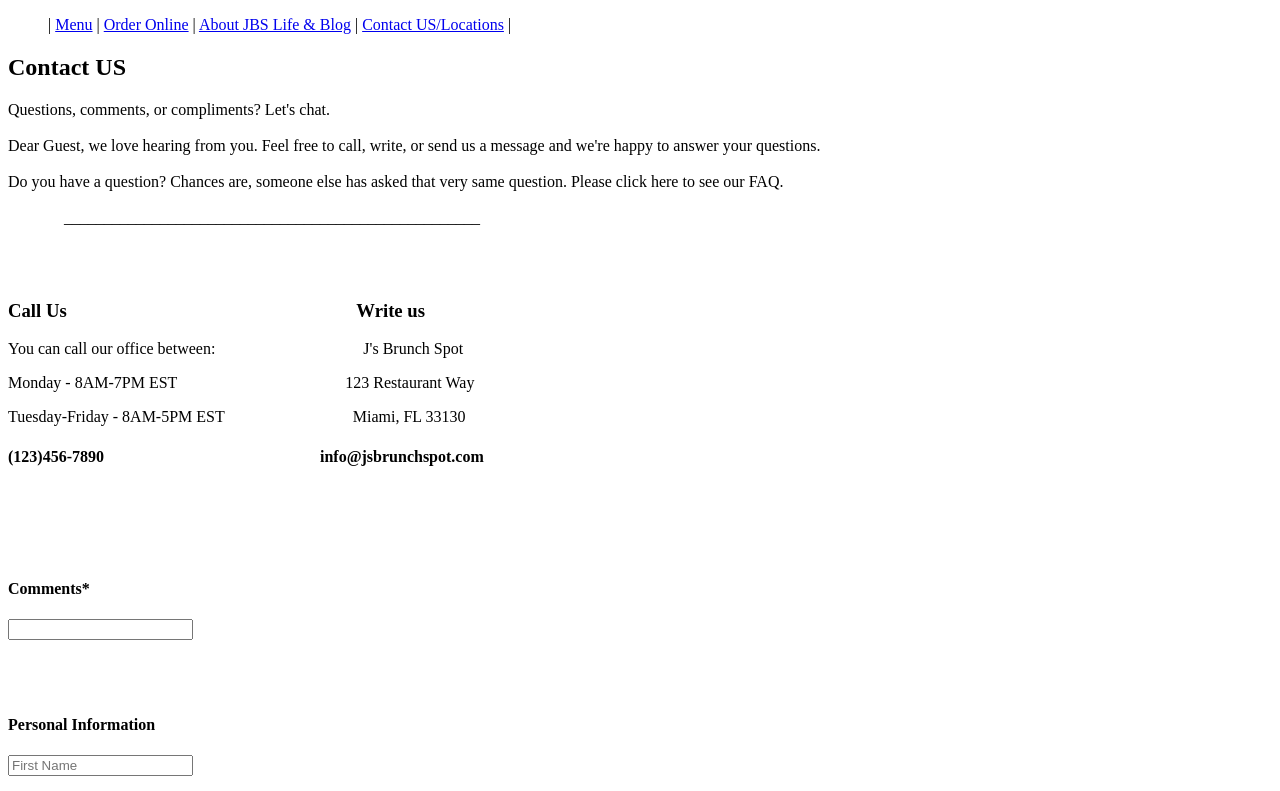
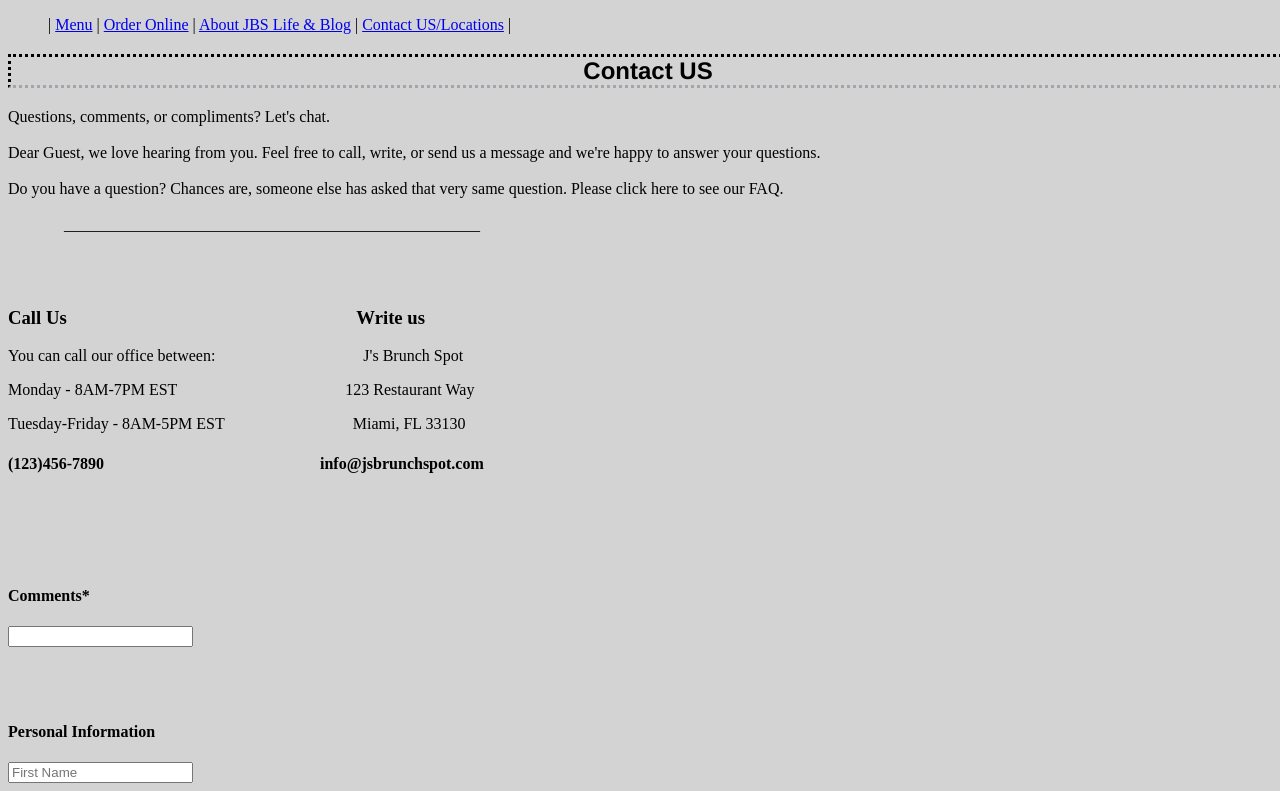
Before and after one commit to jenifferxaco/WEEK-3-RESTAURANT-ORDER-FORM, a plain HTML site: page contact.html in a window 1280 px wide. Shown: the top 791 px of the page. Drawn offline with Linux system fonts and the light colour scheme.

Commit message:
update update

```diff
--- a/contact.html
+++ b/contact.html
@@ -6,7 +6,7 @@
             <nav>
                 <ol role='navigation'>
 
-                   |  <a href='#'>Menu</a>  |
+                   |  <a href='index.html'>Menu</a>   |
 
                     <a href='#'>Order Online</a>  |
 
@@ -14,10 +14,13 @@
 
                     <a href='contact.html'>Contact US/Locations</a>  |
 
+
+
                 </ol>
-
+                <link rel="stylesheet" href="style.css">
+            </head>
             <header role='banner'>
-              <h1>Contact US</h1>
+              <h1 id="contact">Contact US</h1>
 
 
 Questions, comments, or compliments? Let's chat.
--- a/style.css
+++ b/style.css
@@ -6,10 +6,10 @@ html, body {
 body {
   background-color: lightgray;
 }
-h1 {
+#home{
   font-weight: bold;
   text-align: center;
-  border-bottom: dotted cornflowerblue;
+  border-bottom: dotted rgb(162, 165, 171);
   font-family: Helvetica;
 }
 
@@ -22,3 +22,10 @@ h1{
   border: dotted;
 
 }
+
+#contact{
+  font-weight: bold;
+  text-align: center;
+  border-bottom: dotted rgb(162, 165, 171);
+  font-family: Helvetica;
+}
```
Also changed, not shown: about.html (+4 -3 lines), index.html (+5 -2 lines).
